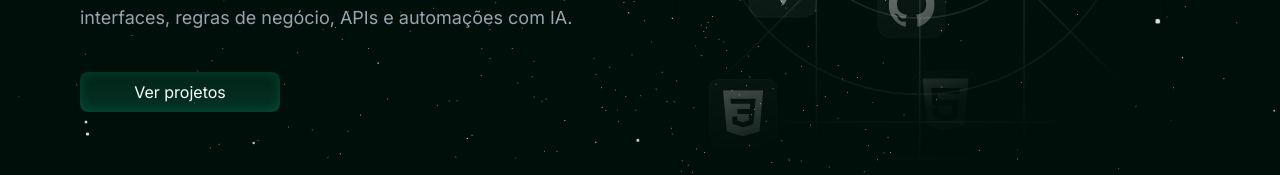
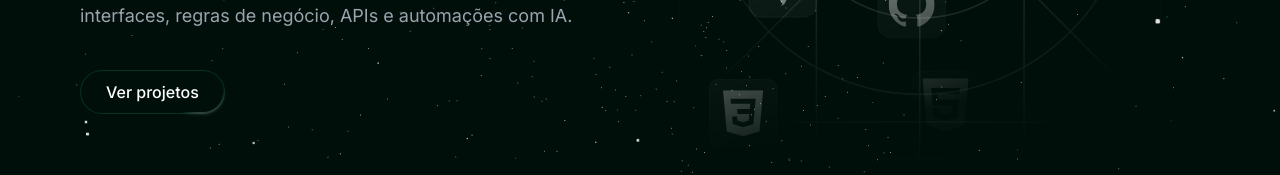
Before and after one commit to moaaskt/moa_dev, a Next.js app: page / in a window 1280 px wide. Shown: the part 561-736 px from the top of the page. Built offline with nearby package versions, Linux system fonts and the light colour scheme; a web font is replaced by a local one.

Commit message:
feat: add gradient hover buttons and filtered project grid
create reusable HoverBorderGradient UI component with animated glowing border
update hero section call-to-action button to use the new gradient component
add interactive category filters and smooth framer-motion animations for project grid

```diff
--- a/components/main/projects.tsx
+++ b/components/main/projects.tsx
@@ -1,7 +1,19 @@
+"use client";
+
+import { useState } from "react";
 import { ProjectCard } from "@/components/sub/project-card";
 import { PROJECTS } from "@/constants";
+import { motion, AnimatePresence } from "framer-motion";
+
+const CATEGORIES = ["Todos", "Full Stack", "Frontend", "Backend", "IA & Python"];
 
 export const Projects = () => {
+  const [activeCategory, setActiveCategory] = useState("Todos");
+
+  const filteredProjects = PROJECTS.filter((project) =>
+    activeCategory === "Todos" || project.category === activeCategory
+  );
+
   return (
     <section
       id="projects"
@@ -10,10 +22,38 @@ export const Projects = () => {
       <h1 className="text-[40px] font-semibold text-transparent bg-clip-text bg-gradient-to-r from-emerald-400 to-green-600 py-20">
         Meus Projetos
       </h1>
-      <div className="h-full w-full grid grid-cols-1 md:grid-cols-2 lg:grid-cols-3 gap-10 px-10">
-        {PROJECTS.map((project) => (
+
+      <div className="flex flex-wrap items-center justify-center gap-4 mb-12 px-4">
+        {CATEGORIES.map((category) => (
+          <button
+            key={category}
+            onClick={() => setActiveCategory(category)}
+            className={`px-4 py-2 rounded-full text-sm font-medium transition-all duration-300 border ${
+              activeCategory === category
+                ? "bg-emerald-600/20 border-emerald-500 text-emerald-400 shadow-[0_0_15px_rgba(16,185,129,0.3)]"
+                : "bg-black/50 border-[#064e3b] text-gray-400 hover:text-emerald-300 hover:border-emerald-500/50"
+            }`}
+          >
+            {category}
+          </button>
+        ))}
+      </div>
+
+      <motion.div
+        layout
+        className="h-full w-full grid grid-cols-1 md:grid-cols-2 lg:grid-cols-3 gap-10 px-10"
+      >
+        <AnimatePresence mode="popLayout">
+          {filteredProjects.map((project) => (
+            <motion.div
+              key={project.title}
+              layout
+              initial={{ opacity: 0, scale: 0.9 }}
+              animate={{ opacity: 1, scale: 1 }}
+              exit={{ opacity: 0, scale: 0.9 }}
+              transition={{ duration: 0.3 }}
+            >
               <ProjectCard
-            key={project.title}
                 src={project.image}
                 title={project.title}
                 description={project.description}
@@ -23,8 +63,10 @@ export const Projects = () => {
                 techStack={project.techStack}
                 year={project.year}
               />
+            </motion.div>
           ))}
-      </div>
+        </AnimatePresence>
+      </motion.div>
     </section>
   );
 };
--- a/components/sub/hero-content.tsx
+++ b/components/sub/hero-content.tsx
@@ -3,6 +3,7 @@
 import { SparklesIcon } from "@heroicons/react/24/solid";
 import { motion } from "framer-motion";
 import Image from "next/image";
+import { HoverBorderGradient } from "@/components/ui/hover-border-gradient";
 
 import {
   slideInFromLeft,
@@ -48,13 +49,16 @@ export const HeroContent = () => {
           Sou Técnico em Desenvolvimento de Sistemas pelo SENAI/SC. Desenvolvo sistemas web com PHP, React e Python, conectando interfaces, regras de negócio, APIs e automações com IA.
         </motion.p>
 
-        <motion.a
-          href="#projects"
-          variants={slideInFromLeft(1)}
-          className="py-2 button-primary text-center text-white cursor-pointer rounded-lg max-w-[200px]"
-        >
-          Ver projetos
-        </motion.a>
+        <motion.div variants={slideInFromLeft(1)}>
+          <a href="#projects">
+            <HoverBorderGradient
+              containerClassName="max-w-[200px] cursor-pointer"
+              className="flex items-center justify-center text-center font-medium"
+            >
+              Ver projetos
+            </HoverBorderGradient>
+          </a>
+        </motion.div>
       </div>
 
       <motion.div
--- /dev/null
+++ b/components/ui/hover-border-gradient.tsx
@@ -0,0 +1,103 @@
+"use client";
+import React, { useState, useEffect } from "react";
+import { motion } from "framer-motion";
+import { cn } from "@/lib/utils";
+
+type Direction = "TOP" | "LEFT" | "BOTTOM" | "RIGHT";
+
+export function HoverBorderGradient({
+  children,
+  containerClassName,
+  className,
+  as: Tag = "button",
+  duration = 1,
+  clockwise = true,
+  ...props
+}: React.PropsWithChildren<
+  {
+    as?: React.ElementType;
+    containerClassName?: string;
+    className?: string;
+    duration?: number;
+    clockwise?: boolean;
+  } & React.HTMLAttributes<HTMLElement>
+>) {
+  const [hovered, setHovered] = useState<boolean>(false);
+  const [direction, setDirection] = useState<Direction>("TOP");
+
+  const rotateDirection = (currentDirection: Direction): Direction => {
+    const directions: Direction[] = ["TOP", "LEFT", "BOTTOM", "RIGHT"];
+    const currentIndex = directions.indexOf(currentDirection);
+    const nextIndex = clockwise
+      ? (currentIndex - 1 + directions.length) % directions.length
+      : (currentIndex + 1) % directions.length;
+    return directions[nextIndex];
+  };
+
+  const movingMap: Record<Direction, string> = {
+    TOP: "radial-gradient(20.7% 50% at 50% 0%, hsl(0, 0%, 100%) 0%, rgba(255, 255, 255, 0) 100%)",
+    LEFT: "radial-gradient(16.6% 43.1% at 0% 50%, hsl(0, 0%, 100%) 0%, rgba(255, 255, 255, 0) 100%)",
+    BOTTOM:
+      "radial-gradient(20.7% 50% at 50% 100%, hsl(0, 0%, 100%) 0%, rgba(255, 255, 255, 0) 100%)",
+    RIGHT:
+      "radial-gradient(16.2% 41.19% at 100% 50%, hsl(0, 0%, 100%) 0%, rgba(255, 255, 255, 0) 100%)",
+  };
+
+  const highlight =
+    "radial-gradient(75% 181.15942028985506% at 50% 50%, #10b981 0%, rgba(255, 255, 255, 0) 100%)";
+
+  useEffect(() => {
+    if (!hovered) {
+      const interval = setInterval(() => {
+        setDirection((prevState) => rotateDirection(prevState));
+      }, duration * 1000);
+      return () => clearInterval(interval);
+    }
+  }, [hovered, duration, rotateDirection]);
+
+  const Component = Tag as any;
+
+  return (
+    <Component
+      onMouseEnter={() => {
+        setHovered(true);
+      }}
+      onMouseLeave={() => {
+        setHovered(false);
+      }}
+      className={cn(
+        "relative flex rounded-full border border-emerald-500/20 content-center transition duration-500 bg-[#000f0a] items-center flex-col flex-nowrap gap-10 h-min justify-center overflow-visible p-px decoration-clone w-fit",
+        containerClassName
+      )}
+      {...props}
+    >
+      <div
+        className={cn(
+          "w-auto text-white z-10 bg-[#000f0a] px-6 py-2 rounded-[inherit]",
+          className
+        )}
+      >
+        {children}
+      </div>
+      <motion.div
+        className={cn(
+          "flex-none inset-0 overflow-hidden absolute z-0 rounded-[inherit]"
+        )}
+        style={{
+          filter: "blur(2px)",
+          position: "absolute",
+          width: "100%",
+          height: "100%",
+        }}
+        initial={{ background: movingMap[direction] }}
+        animate={{
+          background: hovered
+            ? [movingMap[direction], highlight]
+            : movingMap[direction],
+        }}
+        transition={{ ease: "linear", duration: duration ?? 1 }}
+      />
+      <div className="bg-[#000f0a] absolute z-1 flex-none inset-[2px] rounded-[100px]" />
+    </Component>
+  );
+}
```
Lines whose indentation alone changed are shown as unchanged.
